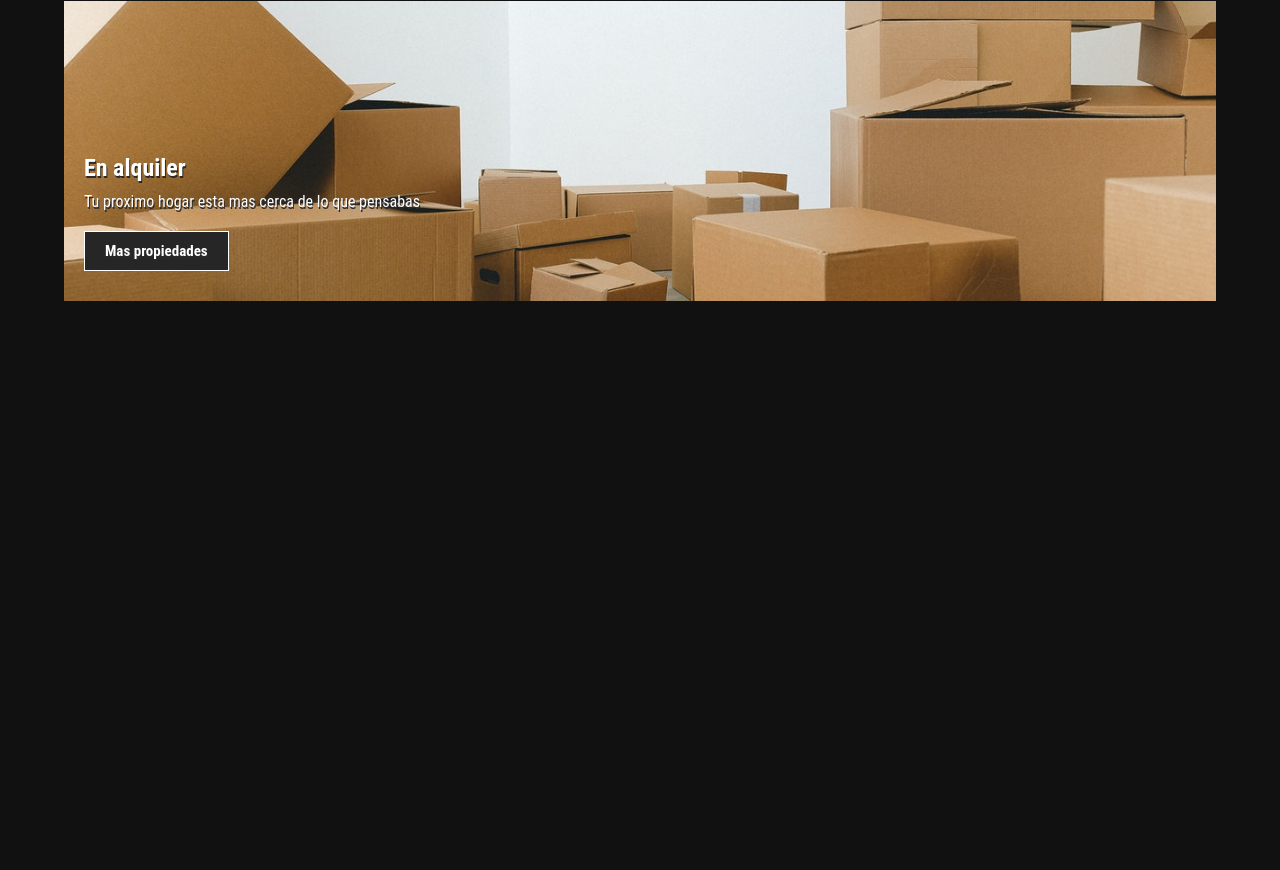
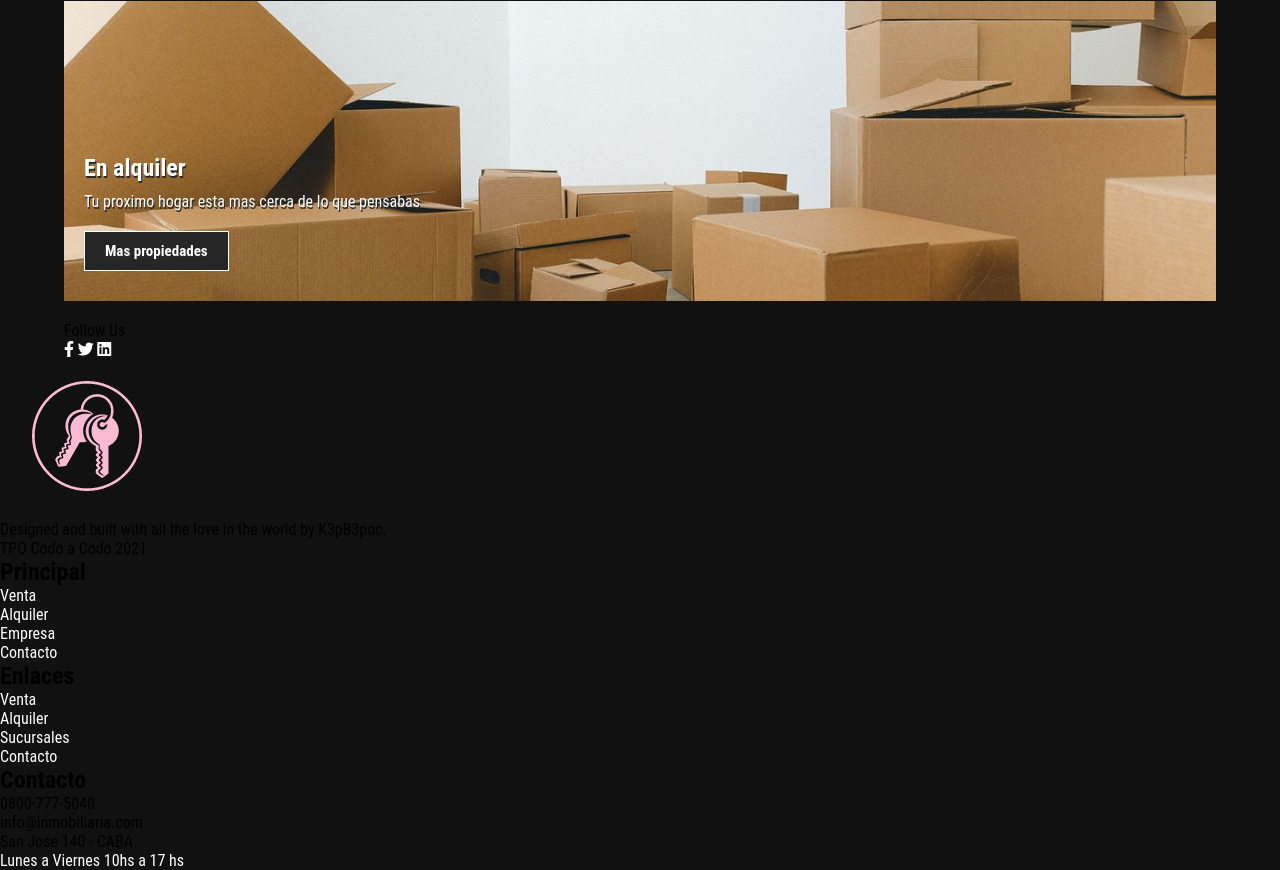
Before and after one commit to K3pB3poc/TPO-Codo-a-Codo, a plain HTML site: page index.html in a window 1280 px wide. Shown: the part 1555-2425 px from the top of the page. Before the commit the page ends 1876 px from the top, so only its background shows below. Drawn offline with Linux system fonts and the light colour scheme.

Commit message:
Add files via upload

```diff
--- a/index.html
+++ b/index.html
@@ -20,16 +20,16 @@
                     <a href="#">Home</a>
                 </li>
                 <li>
-                    <a href="#">Compra</a>
+                    <a href="#">Venta</a>
                 </li>
                 <li>
                     <a href="#">Alquiler</a>
                 </li>
                 <li>
-                    <a href="#">Empresa</a>
+                    <a href="./pag2.html">Sucursales</a>
                 </li>
                 <li>
-                    <a href="#">Contacto</a>
+                    <a href="./pag1.html">Contacto</a>
                 </li>
 
             </ul>
@@ -47,43 +47,43 @@
         <main>
             <div class="avisos">
                 <div class="aviso">
-                    <img src="img/alq1.jpg" alt="">
-                    <h2>Venta</h2>
+                    <img src="img/alq1.jpg" alt="aviso venta">
+                    <h2><span>En venta</span></h2>
                     <ul class="card">
-                        <li>2 hambientes</li>
-                        <li>40 mts</li>
+                        <li>1 <i class="fas fa-bed"></i></li>
+                        <li><i class="fas fa-ruler-combined"></i> 40 m²</li>
                         <li>Frente</li>
                         <li>Balcon</li>
                     </ul>
                 </div>
                 <div class="aviso">
-                    <img src="img/alq2.jpg" alt="">
-                    <h2>Venta</h2>
+                    <img src="img/alq2.jpg" alt="aviso venta">
+                    <h2><span>En Venta</span></h2>
                     <ul class="card">
-                        <li>2 hambientes</li>
-                        <li>40 mts</li>
-                        <li>Frente</li>
+                        <li>2 <i class="fas fa-bed"></i></li>
+                        <li>90 m²</li>
+                        <li>Contrafrente</li>
                         <li>Balcon</li>
                     </ul>
                 </div>
                 <div class="aviso">
                     <img src="img/alq3.jpg" alt="">
-                    <h2>Venta</h2>
+                    <h2><span>En Venta</span></h2>
                     <ul class="card">
-                        <li>2 hambientes</li>
-                        <li>40 mts</li>
+                        <li>2 <i class="fas fa-bed"></i></li>
+                        <li><i class="fas fa-ruler-combined"></i> 40 mts</li>
                         <li>Frente</li>
                         <li>Balcon</li>
                     </ul>
                 </div>
                 <div class="aviso">
                     <img src="img/alq4.jpg" alt="">
-                    <h2>Venta</h2>
+                    <h2><span>En Venta</span></h2>
                     <ul class="card">
-                        <li>2 hambientes</li>
-                        <li>40 mts</li>
+                        <li>3 <i class="fas fa-bed"></i></li>
+                        <li><i class="fas fa-ruler-combined"></i> 40 mts</li>
                         <li>Frente</li>
-                        <li>Balcon</li>
+                        <li>Cochera</li>
                     </ul>
                 </div>
 
@@ -98,7 +98,7 @@
             <div class="avisos">
                 <div class="aviso">
                     <img src="img/alq1.jpg" alt="">
-                    <h2>Alquiler</h2>
+                    <h2><span>Alquiler</span></h2>
                     <ul class="card">
                         <li>2 hambientes</li>
                         <li>40 mts</li>
@@ -108,7 +108,7 @@
                 </div>
                 <div class="aviso">
                     <img src="img/alq2.jpg" alt="">
-                    <h2>Alquiler</h2>
+                    <h2><span>Alquiler</span></h2>
                     <ul class="card">
                         <li>2 hambientes</li>
                         <li>40 mts</li>
@@ -118,7 +118,7 @@
                 </div>
                 <div class="aviso">
                     <img src="img/alq3.jpg" alt="">
-                    <h2>Alquiler</h2>
+                    <h2><span>Alquiler</span></h2>
                     <ul class="card">
                         <li>2 hambientes</li>
                         <li>40 mts</li>
@@ -128,7 +128,7 @@
                 </div>
                 <div class="aviso">
                     <img src="img/alq4.jpg" alt="">
-                    <h2>Alquiler</h2>
+                    <h2><span>Alquiler</span></h2>
                     <ul class="card">
                         <li>2 hambientes</li>
                         <li>40 mts</li>
@@ -148,11 +148,80 @@
             </section>
         </main>
         <div class="social">
-
+            <p>Follow Us</p>
+            <div class="links">
+                <a href="#">
+                    <i class="fab fa-facebook-f"></i>
+                </a>
+                <a href="#">
+                    <i class="fab fa-twitter"></i>
+                </a>
+                <a href="#">
+                    <i class="fab fa-linkedin"></i>
+                </a>
+            </div>
         </div>
 
     </div>
     <footer>
+        <div class="footer-wrapper">
+            <div class="footer-logo">
+                <img src="img/logo.png" alt="logo" >
+                <p>Designed and built with all the love in the world by K3pB3poc.</p>
+                <p>TPO Codo a Codo 2021</p>
+            </div>
+            <ul>
+                <li>
+                    <H2>Principal</H2>
+                </li>
+                <li>
+                    <a href="#">Venta</a>
+                </li>
+                <li>
+                    <a href="#">Alquiler</a>
+                </li>
+                <li>
+                    <a href="./pag2.html">Empresa</a>
+                </li>
+                <li>
+                    <a href="#">Contacto</a>
+                </li>
+            </ul>
+            <ul>
+                <li>
+                    <H2>Enlaces</H2>
+                </li>
+                <li>
+                    <a href="#">Venta</a>
+                </li>
+                <li>
+                    <a href="#">Alquiler</a>
+                </li>
+                <li>
+                    <a href="./pag2.html">Sucursales</a>
+                </li>
+                <li>
+                    <a href="#">Contacto</a>
+                </li>
+            </ul>
+            <ul>
+                <li>
+                    <H2>Contacto</H2>
+                </li>
+                <li>
+                    <p>0800-777-5040</p>
+                </li>
+                <li>
+                    <p>info@inmobiliaria.com</p>
+                </li>
+                <li>
+                    <p>San Jose 140 - CABA</p>
+                </li>
+                <li>
+                    <a href="#">Lunes a Viernes 10hs a 17 hs</a>
+                </li>
+            </ul>
+        </div>
 
     </footer>
     <script src="js/main.js"></script>
```
